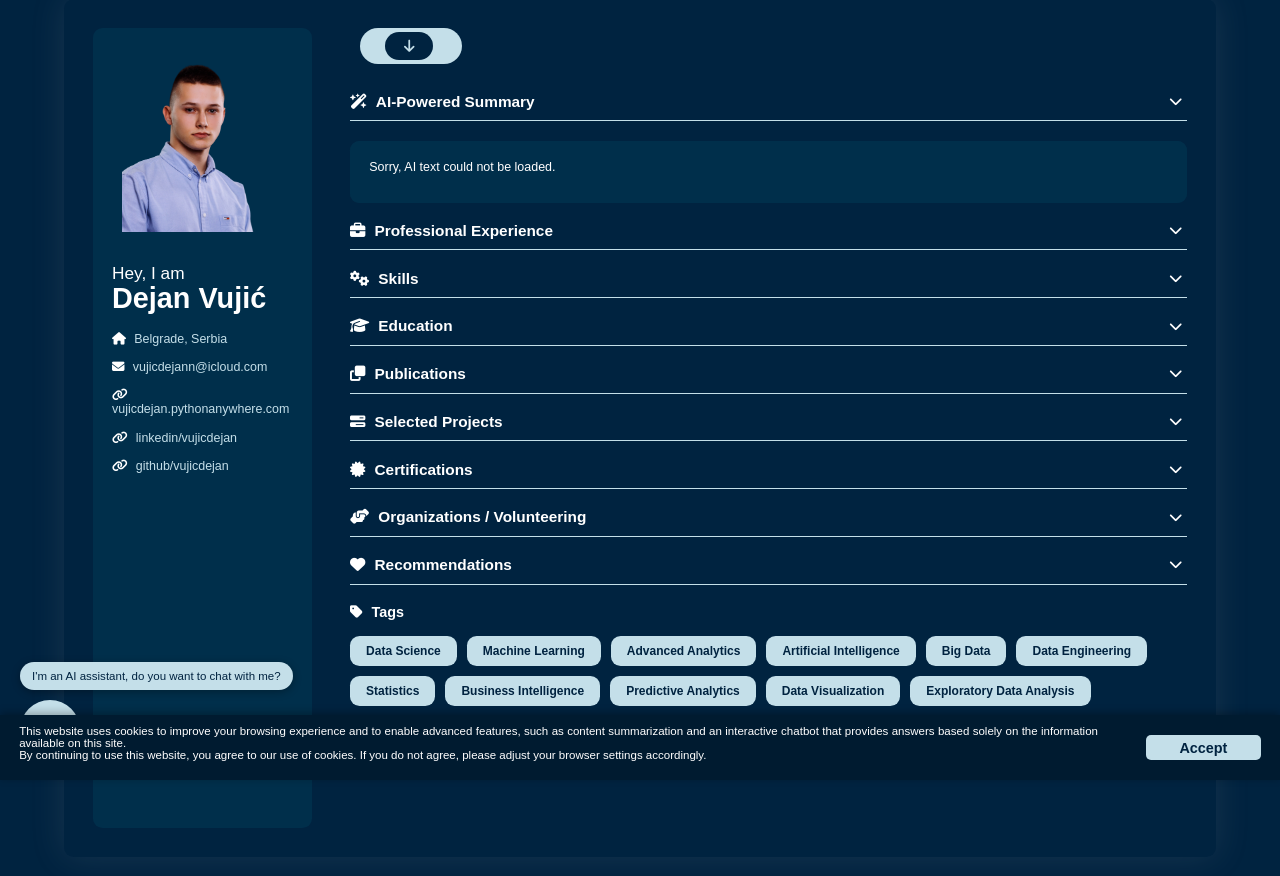
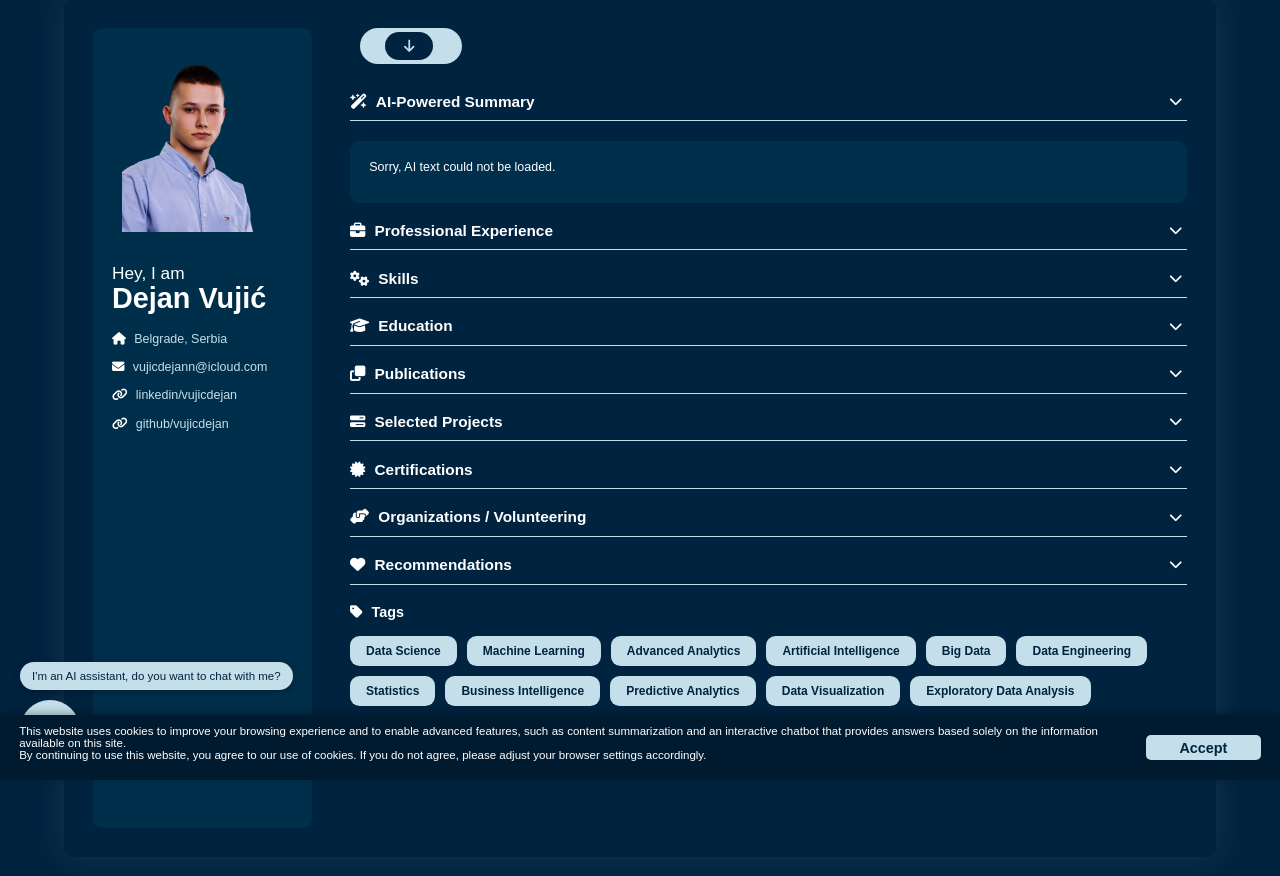
Before and after one commit to vujicdejann/ai-powered-personal-website, a Python web app: template templates/index.html in a window 1280 px wide. Shown: the part 20-896 px from the top of the page. Run offline with Jinja, Linux system fonts and the light colour scheme; the template is opened without the code that fills it, so the values that code supplies are empty; some libraries are stand-ins or nearby versions.

Commit message:
Update index.html

```diff
--- a/templates/index.html
+++ b/templates/index.html
@@ -120,14 +120,6 @@
                 <i class="fa-solid fa-envelope"></i>
                 <span>
                   <a class="link" target="_blank" href="mailto:contact@vujicdejan.com">vujicdejann@icloud.com</a>
-                </span>
-              </div>
-            </div>
-            <div class="gen-item">
-              <div class="label">
-                <i class="fa-solid fa-link"></i>
-                <span>
-                  <a class="link" target="_blank" href="https://vujicdejan.com/">vujicdejan.pythonanywhere.com</a>
                 </span>
               </div>
             </div>
```
